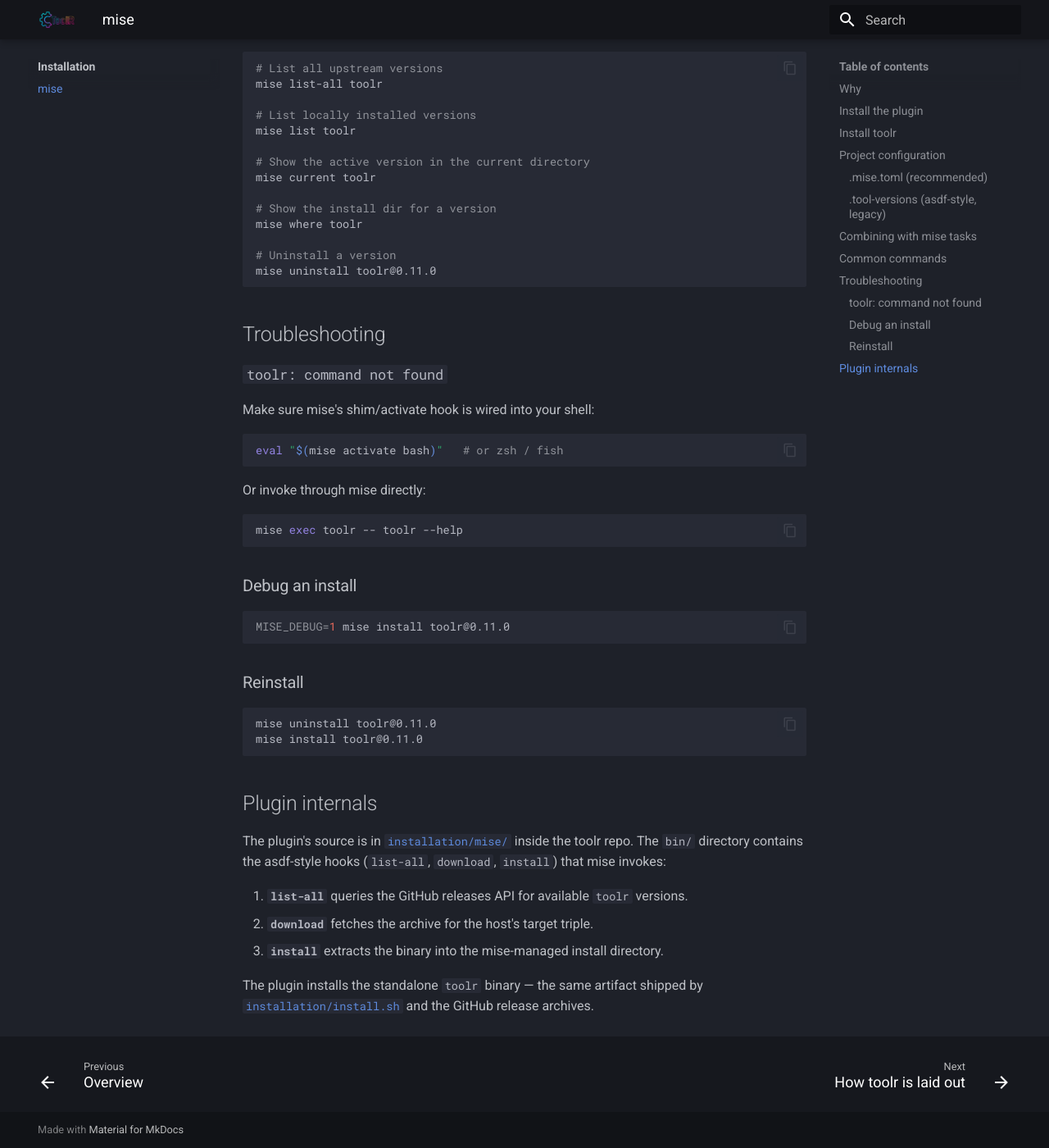
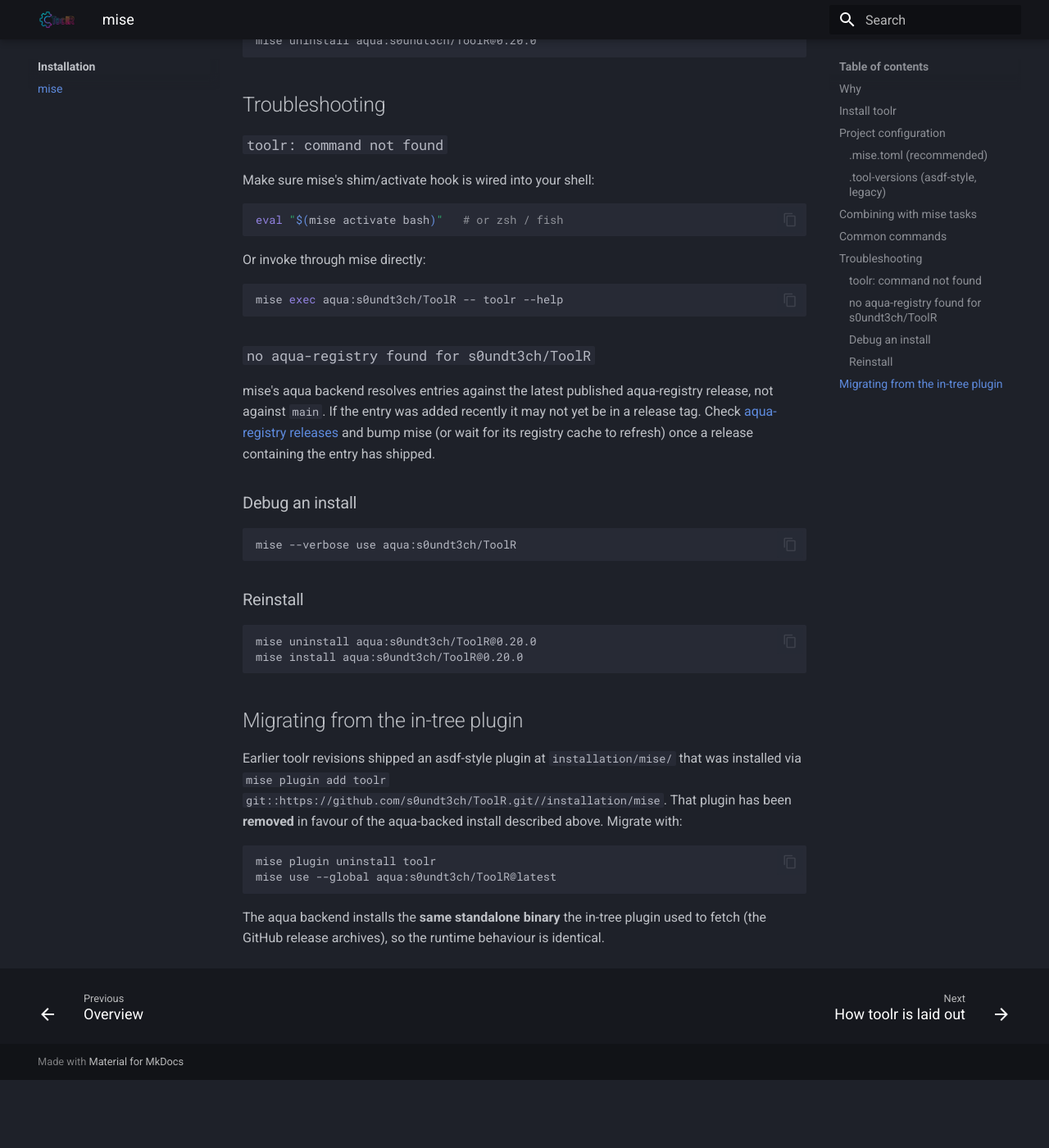
Before and after one commit to s0undt3ch/ToolR, an MkDocs documentation site: the page built from docs/installation/mise.md, in a window 1280 px wide and 1400 px high, scrolled down 2301 px. Shown: the whole window at 82% size. Built offline with MkDocs 1.6.1 and Material for MkDocs 9.7.7, drawn with Linux system fonts in a browser that asks for light colours; after the commit the page ends 3618 px from its top, so only the background shows below that; some of the changed text lies outside the part shown.

Commit message:
mise: drop in-tree asdf plugin, install via aqua backend
Toolr is now in the aqua registry at pkgs/s0undt3ch/ToolR (merged
upstream via aquaproj/aqua-registry#54458). mise's built-in aqua
backend resolves it directly with no plugin to register, no
git::URL//subdir syntax to maintain, and no in-tree asdf-protocol
hooks to keep in sync with mise's evolving subdir semantics.

Deletes:
- installation/mise/ (download/install/list-all hooks + README)

Rewrites:
- docs/installation/mise.md: aqua-backed flow, troubleshooting, and
  a migration block for users on the old plugin URL.
- README.md, docs/quickstart.md, docs/installation/index.md mise
  sections: one-liner `mise use --global aqua:s0undt3ch/ToolR@latest`.
- .github/workflows/install-smoke.yml: removes the local-staging
  `smoke-mise-plugin` job and replaces the broken
  `smoke-mise-plugin-url` job with `smoke-mise-aqua` that exercises
  the user-visible install path against the published aqua-registry
  entry. Path-trigger globs drop `installation/mise/**`.
- UNRELEASED.md: replaces the two outdated 0.20.0 plugin notes
  with a single Removed entry + migration commands.

Migration for existing users:
  mise plugin uninstall toolr
  mise use --global aqua:s0undt3ch/ToolR@latest

Verified locally: mkdocs build --strict clean, prek --all-files all
hooks pass.

````diff
--- a/docs/installation/mise.md
+++ b/docs/installation/mise.md
@@ -1,8 +1,10 @@
 # mise
 
-[mise](https://mise.jdx.dev/) is a polyglot tool-version manager. The
-`toolr` repository ships an asdf-style plugin under `installation/mise/`
-that lets mise install and manage `toolr` binaries.
+[mise](https://mise.jdx.dev/) is a polyglot tool-version manager.
+`toolr` is published in the
+[aqua registry](https://github.com/aquaproj/aqua-registry/tree/main/pkgs/s0undt3ch/ToolR)
+and mise installs it directly via its built-in aqua backend — no
+plugin to register, no repository to clone.
 
 ## Why
 
@@ -13,35 +15,20 @@
   `toolr` release.
 - **Multi-version side-by-side.** Install several releases at once;
   switch with `mise use toolr@X.Y.Z`.
-- **CI-tested.** The plugin is exercised by
-  [`install-smoke.yml`](https://github.com/s0undt3ch/ToolR/blob/main/.github/workflows/install-smoke.yml)
-  on every release, so the version you install is the version we tested.
-
-## Install the plugin
-
-```sh
-mise plugin add toolr git::https://github.com/s0undt3ch/ToolR.git//installation/mise
-```
-
-The `git::` prefix and the `//installation/mise` suffix together tell
-mise to clone the toolr repository and use the asdf-plugin layout
-inside its `installation/mise/` subdirectory. Requires mise
-`v2026.5.11` or newer ([jdx/mise#9893](https://github.com/jdx/mise/pull/9893)).
+- **Supply-chain verified.** The aqua registry entry pulls the
+  signed GitHub release archives with SHA-256 verification built in.
 
 ## Install toolr
 
 ```sh
-# Install a specific version
-mise install toolr@0.11.0
+# Install whatever the latest GitHub release is
+mise use --global aqua:s0undt3ch/ToolR@latest
 
-# Install whatever the latest GitHub release is
-mise install toolr@latest
-
-# Use a version globally
-mise use --global toolr@0.11.0
+# Install (and pin) a specific version
+mise use --global aqua:s0undt3ch/ToolR@0.20.0
 
 # Pin a version to the current directory
-mise use toolr@0.11.0
+mise use aqua:s0undt3ch/ToolR@0.20.0
 ```
 
 Verify:
@@ -56,29 +43,29 @@
 
 ```toml
 [tools]
-toolr = "0.11.0"
+"aqua:s0undt3ch/ToolR" = "0.20.0"
 ```
 
-Then run `mise install` from the project root. mise resolves the version
-from `.mise.toml` and installs it on demand.
+Then run `mise install` from the project root. mise resolves the
+version from `.mise.toml` and installs it on demand.
 
 ### `.tool-versions` (asdf-style, legacy)
 
 ```text
-toolr 0.11.0
+aqua:s0undt3ch/ToolR 0.20.0
 ```
 
-mise also reads asdf's `.tool-versions` files, so existing asdf users
-can keep their pin format unchanged.
+mise also reads asdf's `.tool-versions` files, so existing asdf
+users can keep their pin format unchanged.
 
 ## Combining with mise tasks
 
 `mise` can run repo-scoped tasks. Once `toolr` is on PATH via the
-plugin, wire it into tasks like any other binary:
+aqua backend, wire it into tasks like any other binary:
 
 ```toml
 [tools]
-toolr = "0.11.0"
+"aqua:s0undt3ch/ToolR" = "0.20.0"
 
 [tasks.test]
 description = "Run tests"
@@ -103,19 +90,19 @@
 
 ```sh
 # List all upstream versions
-mise list-all toolr
+mise ls-remote aqua:s0undt3ch/ToolR
 
 # List locally installed versions
-mise list toolr
+mise ls aqua:s0undt3ch/ToolR
 
 # Show the active version in the current directory
-mise current toolr
+mise current aqua:s0undt3ch/ToolR
 
 # Show the install dir for a version
-mise where toolr
+mise where aqua:s0undt3ch/ToolR
 
 # Uninstall a version
-mise uninstall toolr@0.11.0
+mise uninstall aqua:s0undt3ch/ToolR@0.20.0
 ```
 
 ## Troubleshooting
@@ -131,35 +118,44 @@
 Or invoke through mise directly:
 
 ```sh
-mise exec toolr -- toolr --help
+mise exec aqua:s0undt3ch/ToolR -- toolr --help
 ```
+
+### `no aqua-registry found for s0undt3ch/ToolR`
+
+mise's aqua backend resolves entries against the latest published
+aqua-registry release, not against `main`. If the entry was added
+recently it may not yet be in a release tag. Check
+[aqua-registry releases](https://github.com/aquaproj/aqua-registry/releases)
+and bump mise (or wait for its registry cache to refresh) once a
+release containing the entry has shipped.
 
 ### Debug an install
 
 ```sh
-MISE_DEBUG=1 mise install toolr@0.11.0
+mise --verbose use aqua:s0undt3ch/ToolR
 ```
 
 ### Reinstall
 
 ```sh
-mise uninstall toolr@0.11.0
-mise install toolr@0.11.0
+mise uninstall aqua:s0undt3ch/ToolR@0.20.0
+mise install aqua:s0undt3ch/ToolR@0.20.0
 ```
 
-## Plugin internals
+## Migrating from the in-tree plugin
 
-The plugin's source is in
-[`installation/mise/`](https://github.com/s0undt3ch/ToolR/tree/main/installation/mise)
-inside the toolr repo. The `bin/` directory contains the asdf-style
-hooks (`list-all`, `download`, `install`) that mise invokes:
+Earlier toolr revisions shipped an asdf-style plugin at
+`installation/mise/` that was installed via
+`mise plugin add toolr git::https://github.com/s0undt3ch/ToolR.git//installation/mise`.
+That plugin has been **removed** in favour of the aqua-backed install
+described above. Migrate with:
 
-1. **`list-all`** queries the GitHub releases API for available
-   `toolr` versions.
-2. **`download`** fetches the archive for the host's target triple.
-3. **`install`** extracts the binary into the mise-managed install
-   directory.
+```sh
+mise plugin uninstall toolr
+mise use --global aqua:s0undt3ch/ToolR@latest
+```
 
-The plugin installs the standalone `toolr` binary — the same artifact
-shipped by [`installation/install.sh`](https://github.com/s0undt3ch/ToolR/blob/main/installation/install.sh)
-and the GitHub release archives.
+The aqua backend installs the **same standalone binary** the
+in-tree plugin used to fetch (the GitHub release archives), so the
+runtime behaviour is identical.
````
Also changed, not shown: README.md (+4 -4 lines), UNRELEASED.md (+52 -0 lines), docs/installation/index.md (+5 -3 lines), docs/quickstart.md (+5 -3 lines), installation/mise/README.md (deleted, +0 -31 lines), 4 other files.
